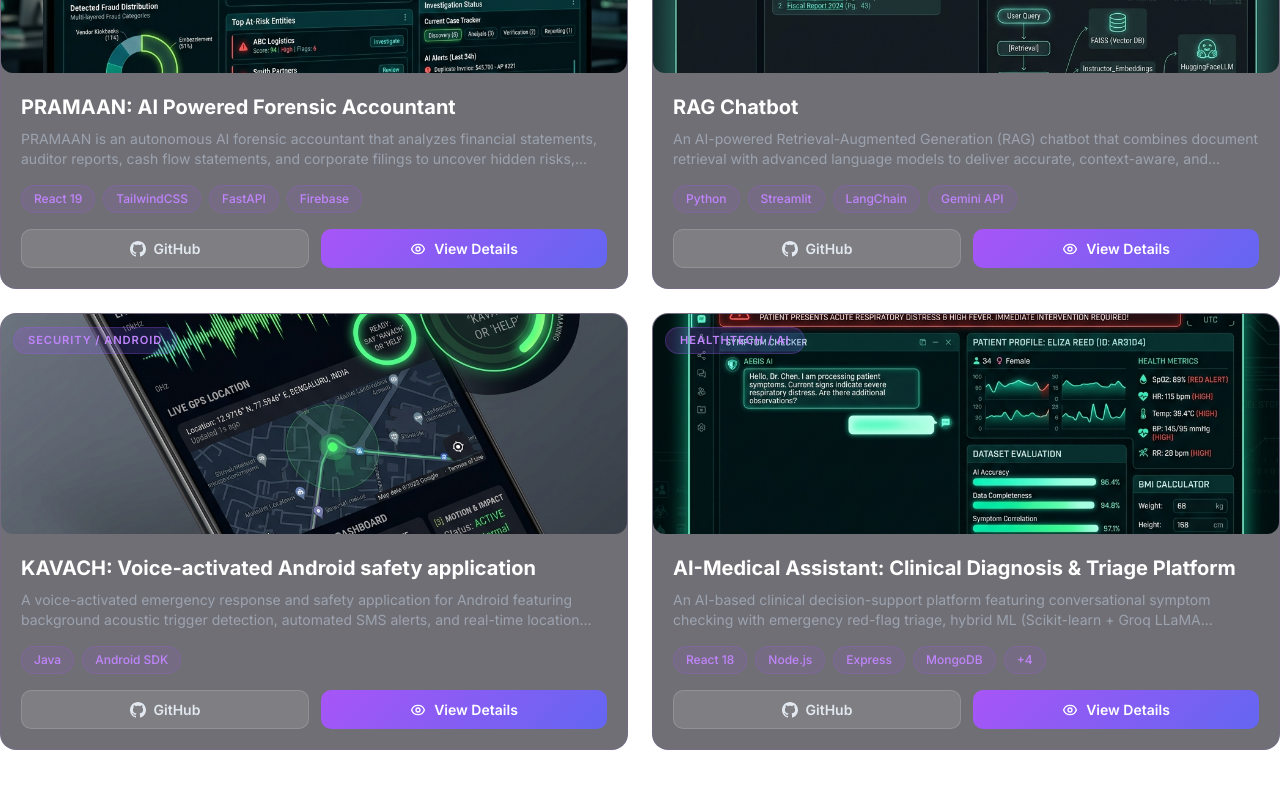
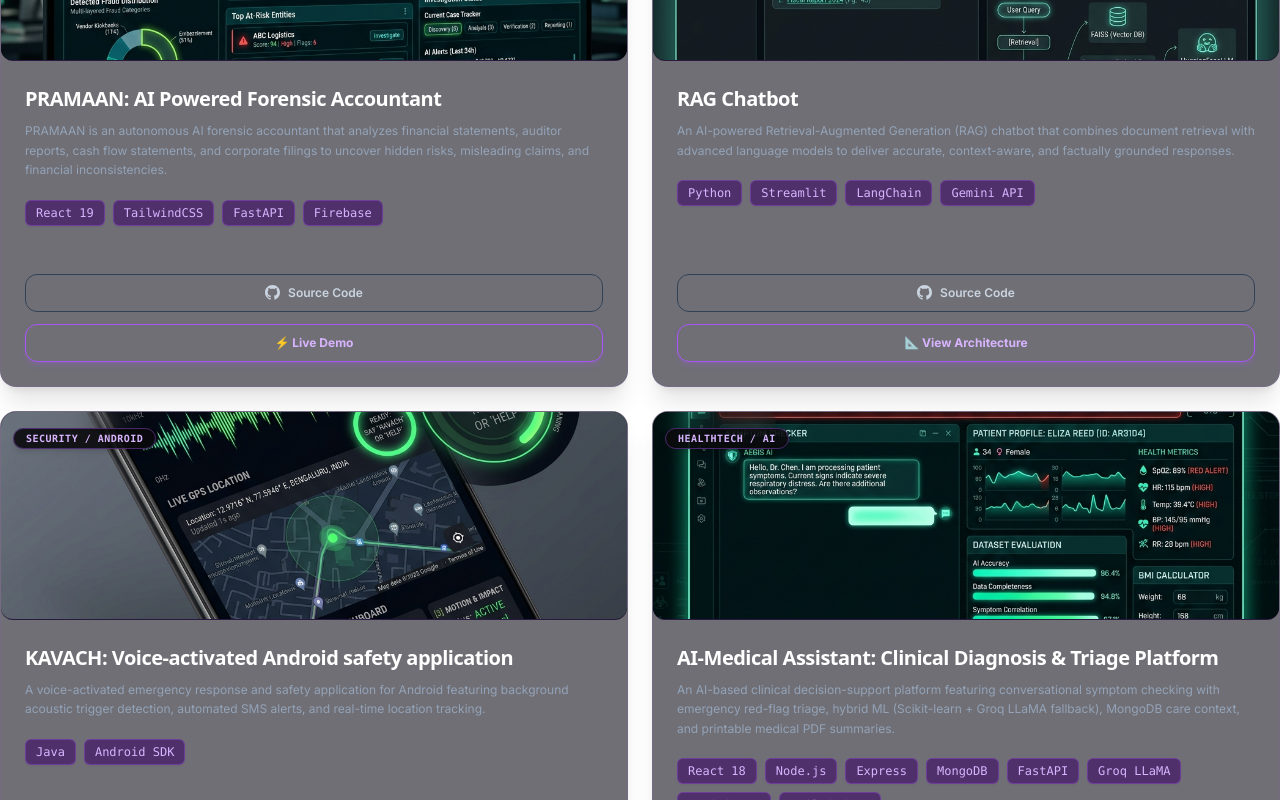
Before and after one commit to AaminSingh/my-portfolio, a Next.js app: page / in a window 1280 px wide. Shown: the part 980-1780 px from the top of the page. Built offline with nearby package versions, Linux system fonts and the light colour scheme.

Commit message:
feat(components): redesign ProjectCard component with tech badges & dual action buttons in components/ProjectCard/index.js

```diff
--- a/components/ProjectCard/index.js
+++ b/components/ProjectCard/index.js
@@ -2,64 +2,89 @@
 
 const ProjectCard = ({ project, onViewDetails }) => {
   return (
-    <div className="glass-card glow-border p-0 overflow-hidden">
-      {/* Project Image */}
-      <div className="project-image-wrapper relative" style={{ height: "220px" }}>
+    <div className="glass-card border border-purple-500/25 hover:border-purple-500/50 rounded-2xl p-0 overflow-hidden flex flex-col justify-between transition-all duration-300 shadow-xl bg-[#0d0d14] group">
+      <div>
+        {/* Prominent Project Image */}
+        <div className="project-image-wrapper relative w-full h-52 sm:h-56 bg-[#0a0a0f] overflow-hidden border-b border-purple-500/20">
           <img
             alt={project.title}
-          className="h-full w-full object-cover"
+            className="h-full w-full object-cover transition-transform duration-500 group-hover:scale-105"
             src={project.imageSrc}
+            onError={(e) => {
+              e.target.onerror = null;
+              e.target.src = "https://via.placeholder.com/600x350/0d0d14/c084fc?text=System+Deployment";
+            }}
           />
-        {/* Category Badge */}
+          {project.category && (
             <div className="absolute top-3 left-3">
-          <span className="category-badge">{project.category}</span>
+              <span className="bg-[#0a0a0d]/90 text-purple-300 border border-purple-500/40 font-mono text-[10px] uppercase font-bold tracking-wider px-3 py-1 rounded-full backdrop-blur-md shadow-md">
+                {project.category}
+              </span>
+            </div>
+          )}
+        </div>
+
+        {/* Content Details */}
+        <div className="p-6">
+          <h3 className="text-xl font-bold text-white mb-2 font-sans tracking-tight group-hover:text-purple-300 transition-colors">
+            {project.title}
+          </h3>
+          <p className="text-xs sm:text-sm text-slate-400 mb-5 leading-relaxed line-clamp-3">
+            {project.description}
+          </p>
+
+          {/* Tech Stack Array Badges (Monospace + Purple Accent Text) */}
+          {project.technologies && project.technologies.length > 0 && (
+            <div className="flex flex-wrap gap-2 mb-6">
+              {project.technologies.map((tech, index) => (
+                <span
+                  key={index}
+                  className="bg-purple-950/60 text-purple-300 border border-purple-500/35 font-mono text-xs px-2.5 py-1 rounded-md shadow-sm hover:border-purple-400 transition-colors"
+                >
+                  {tech}
+                </span>
+              ))}
+            </div>
+          )}
         </div>
       </div>
 
-      {/* Card Content */}
-      <div className="p-5">
-        <h3 className="text-xl font-bold text-white mb-2">{project.title}</h3>
-        <p className="text-sm text-gray-400 mb-4 line-clamp-2" style={{ display: "-webkit-box", WebkitLineClamp: 2, WebkitBoxOrient: "vertical", overflow: "hidden" }}>
-          {project.description}
-        </p>
-
-        {/* Tech Badges */}
-        <div className="flex flex-wrap gap-2 mb-4">
-          {project.technologies && project.technologies.slice(0, 4).map((tech, index) => (
-            <span key={index} className="tech-badge">{tech}</span>
-          ))}
-          {project.technologies && project.technologies.length > 4 && (
-            <span className="tech-badge">+{project.technologies.length - 4}</span>
-          )}
-        </div>
-
-        {/* Action Buttons */}
-        <div className="flex gap-3">
-          {project.github && (
+      {/* Two Purple Outline-Styled Action Buttons */}
+      <div className="p-6 pt-0 flex flex-col sm:flex-row gap-3 mt-auto">
         <a
-              href={project.github}
+          href={project.github || "#"}
           target="_blank"
           rel="noopener noreferrer"
-              className="btn-primary btn-github flex-1 text-center justify-center link"
-              onClick={(e) => e.stopPropagation()}
+          onClick={(e) => {
+            if (!project.github) e.preventDefault();
+          }}
+          className={`flex-1 flex items-center justify-center space-x-2 border border-slate-700 hover:border-purple-400 text-slate-300 hover:text-purple-300 hover:bg-purple-500/10 py-2.5 px-4 rounded-xl font-mono text-xs font-semibold transition-all duration-200 text-center ${
+            !project.github ? "opacity-50 cursor-not-allowed" : ""
+          }`}
         >
-              <svg width="16" height="16" viewBox="0 0 24 24" fill="currentColor">
-                <path d="M12 0c-6.626 0-12 5.373-12 12 0 5.302 3.438 9.8 8.207 11.387.599.111.793-.261.793-.577v-2.234c-3.338.726-4.033-1.416-4.033-1.416-.546-1.387-1.333-1.756-1.333-1.756-1.089-.745.083-.729.083-.729 1.205.084 1.839 1.237 1.839 1.237 1.07 1.834 2.807 1.304 3.492.997.107-.775.418-1.305.762-1.604-2.665-.305-5.467-1.334-5.467-5.931 0-1.311.469-2.381 1.236-3.221-.124-.303-.535-1.524.117-3.176 0 0 1.008-.322 3.301 1.23.957-.266 1.983-.399 3.003-.404 1.02.005 2.047.138 3.006.404 2.291-1.552 3.297-1.23 3.297-1.23.653 1.653.242 2.874.118 3.176.77.84 1.235 1.911 1.235 3.221 0 4.609-2.807 5.624-5.479 5.921.43.372.823 1.102.823 2.222v3.293c0 .319.192.694.801.576 4.765-1.589 8.199-6.086 8.199-11.386 0-6.627-5.373-12-12-12z"/>
+          <svg width="15" height="15" viewBox="0 0 24 24" fill="currentColor">
+            <path d="M12 0c-6.626 0-12 5.373-12 12 0 5.302 3.438 9.8 8.207 11.387.599.111.793-.261.793-.577v-2.234c-3.338.726-4.033-1.416-4.033-1.416-.546-1.387-1.333-1.756-1.333-1.756-1.089-.745.083-.729.083-.729 1.205.084 1.839 1.237 1.839 1.237 1.07 1.834 2.807 1.304 3.492.997.107-.775.418-1.305.762-1.604-2.665-.305-5.467-1.334-5.467-5.931 0-1.311.469-2.381 1.236-3.221-.124-.303-.535-1.524.117-3.176 0 0 1.008-.322 3.301 1.23.957-.266 1.983-.399 3.003-.404 1.02.005 2.047.138 3.006.404 2.291-1.552 3.297-1.23 3.297-1.23.653 1.653.242 2.874.118 3.176.77.84 1.235 1.911 1.235 3.221 0 4.609-2.807 5.624-5.479 5.921.43.372.823 1.102.823 2.222v3.293c0 .319.192.694.801.576 4.765-1.589 8.199-6.086 8.199-11.386 0-6.627-5.373-12-12-12z" />
           </svg>
-              GitHub
+          <span>Source Code</span>
         </a>
+
+        {project.liveLink ? (
+          <a
+            href={project.liveLink}
+            target="_blank"
+            rel="noopener noreferrer"
+            className="flex-1 flex items-center justify-center space-x-2 border border-purple-500 text-purple-300 hover:bg-gradient-to-r hover:from-purple-600 hover:to-indigo-600 hover:text-white py-2.5 px-4 rounded-xl font-mono text-xs font-bold transition-all duration-200 shadow-md shadow-purple-500/20 text-center"
+          >
+            <span>⚡ Live Demo</span>
+          </a>
+        ) : (
+          <button
+            onClick={() => onViewDetails && onViewDetails(project)}
+            className="flex-1 flex items-center justify-center space-x-2 border border-purple-500 text-purple-300 hover:bg-gradient-to-r hover:from-purple-600 hover:to-indigo-600 hover:text-white py-2.5 px-4 rounded-xl font-mono text-xs font-bold transition-all duration-200 shadow-md shadow-purple-500/20 text-center"
+          >
+            <span>📐 View Architecture</span>
+          </button>
         )}
-          <button
-            onClick={() => onViewDetails(project)}
-            className="btn-primary btn-details flex-1 text-center justify-center link"
-          >
-            <svg width="16" height="16" viewBox="0 0 24 24" fill="none" stroke="currentColor" strokeWidth="2">
-              <path d="M15 12a3 3 0 11-6 0 3 3 0 016 0z" />
-              <path d="M2.458 12C3.732 7.943 7.523 5 12 5c4.478 0 8.268 2.943 9.542 7-1.274 4.057-5.064 7-9.542 7-4.477 0-8.268-2.943-9.542-7z" />
-            </svg>
-            View Details
-          </button>
-        </div>
       </div>
     </div>
   );
```
Lines whose indentation alone changed are shown as unchanged.
